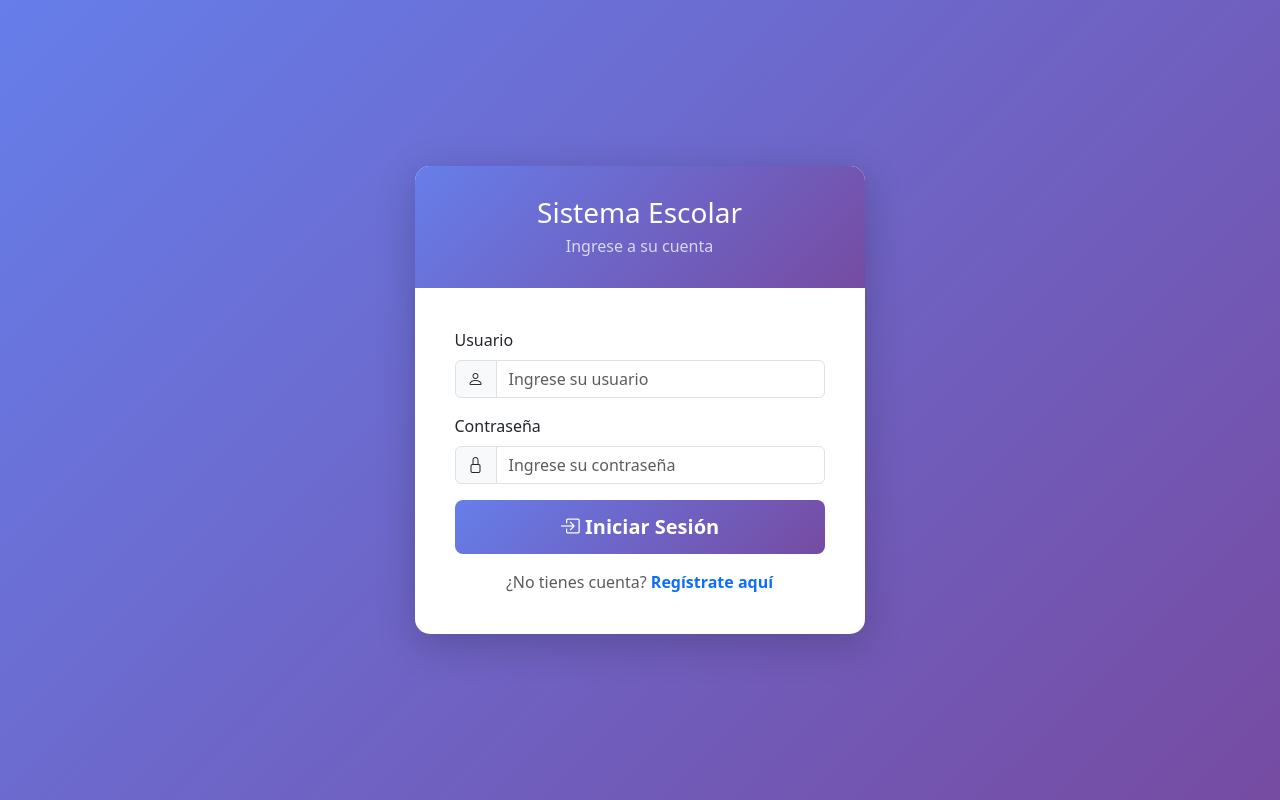
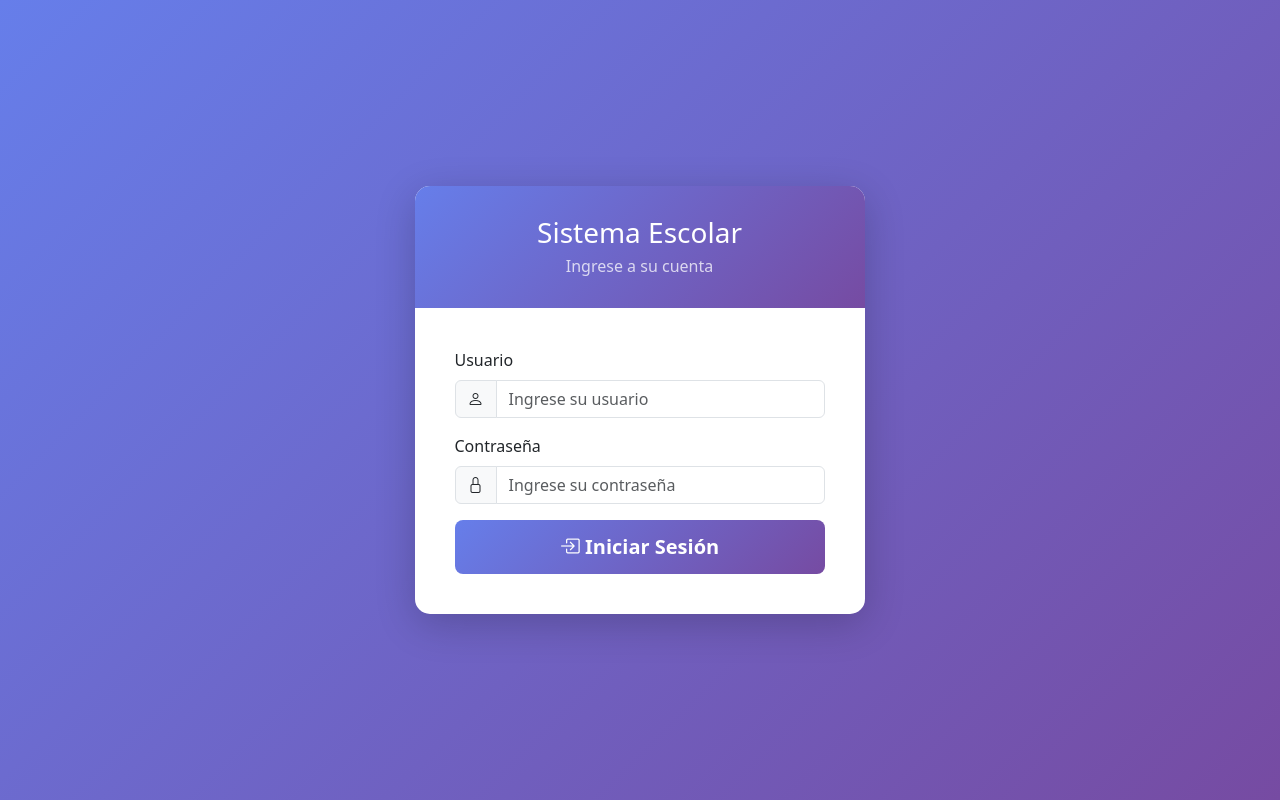
Before and after one commit to edwin-dot54/SistemaEducativo, a Django app: page / in a window 1280 px wide. Run offline with Django 5.2, Linux system fonts and the light colour scheme.

Commit message:
terminacion de trabajo

```diff
--- a/apps/accounts/templates/accounts/login.html
+++ b/apps/accounts/templates/accounts/login.html
@@ -113,12 +113,7 @@
                                 </button>
                             </div>
 
-                            <div class="text-center mt-3">
-                                <span class="text-muted">¿No tienes cuenta?</span>
-                                <a href="{% url 'registro' %}" class="text-decoration-none fw-semibold">
-                                    Regístrate aquí
-                                </a>
-                            </div>
+
 
                         </form>
                     </div>
```
